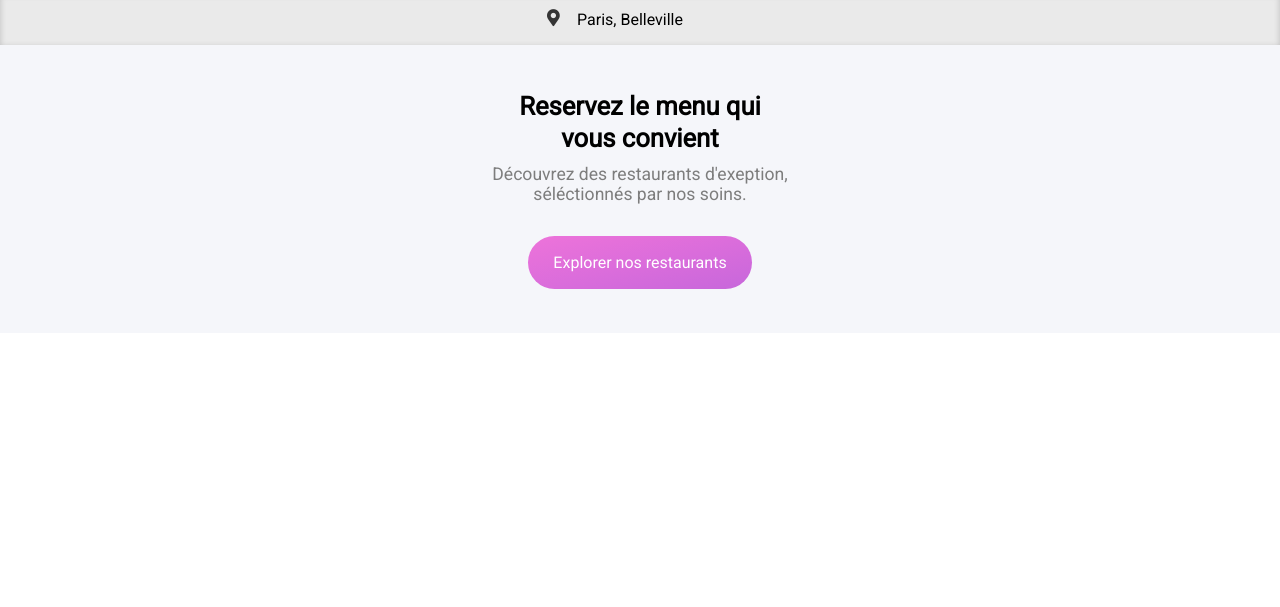
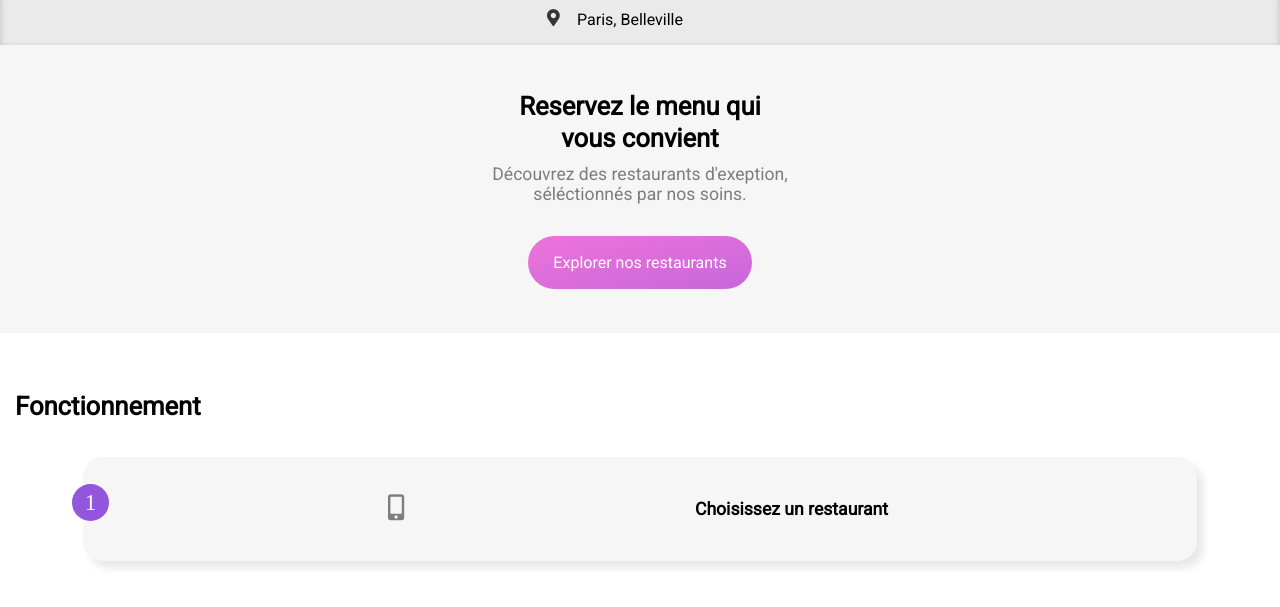
Before and after one commit to Laaguidi/AitLaaguidiYassine_3_03122020, a plain HTML site: page index.html in a window 1280 px wide. Shown: the part 71-678 px from the top of the page. Drawn offline with Linux system fonts and the light colour scheme; a web font is replaced by a local one.

Commit message:
menu reservation section

```diff
--- a/index.html
+++ b/index.html
@@ -35,6 +35,19 @@
                     <a class="btn" href="#">Explorer nos restaurants</a>
             </section>
 
+            <section id="fonctionnement">
+                    <h2>Fonctionnement</h2>
+
+                    <a class="find restaurant1" href="#">
+                        <div class="find-restaurant">
+                            <div class="numero">1</div>
+                            <div class="mobile-icon"><i class="fas fa-mobile-alt"></i></div>
+                            <h4>Choisissez un restaurant</h4>
+                        </div>
+                    </a>
+
+            </section>
+
         </main>
 
     </body>
--- a/styles/style.css
+++ b/styles/style.css
@@ -1,4 +1,5 @@
 /* bases */
+
 *,::before,::after {
   box-sizing: border-box;
   margin: 0;
@@ -11,11 +12,18 @@ main {
 
 h2 {
   font-family: 'Roboto', sans-serif;
+  font-size: 1.6rem;
+}
+
+h4 {
+  font-family: 'Roboto', sans-serif;
+  font-size: 1.1em;
 }
 
 p {
   font-family: 'Roboto', sans-serif;
 }
+
 /* header */
 
 header {
@@ -54,20 +62,22 @@ header .logo-cont .logo {
 
 .paris-belle-ville {
   color: #353535;
+  font-weight: bold;
 }
 
 #menu-reservation {
   width: 100%;
   height: 18em;
-  background: #f5f6fa;
+  background: #F6F6F6;
   display: flex;
   flex-direction: column;
   justify-content: center;
   align-items: center;
+
 }
 
 #menu-reservation h2 {
-  font-size: 1.6rem;
+  /* font-size: 1.6rem; */
   /* margin-top: 3px;   */
   line-height: 32px;
 }
@@ -105,3 +115,56 @@ header .logo-cont .logo {
   border-radius: 35px;
   background-image: linear-gradient(to left top, #c767db, #d16adb, #db6ddb, #e470da, #ed73da);
 }
+
+/* fonctionnememnt */
+
+#fonctionnement h2 {
+  margin-top: 58px;
+  margin-left: 15px;
+}
+
+#fonctionnement  .restaurant1 {
+  text-decoration: none;
+  display: flex;
+  justify-content: center;
+  padding-top: 36px;
+}
+
+#fonctionnement .find-restaurant {
+  width: 87vw;
+  height: 13vh;
+  background: #F6F6F6;
+  display: flex;
+  /* justify-content: center; */
+  justify-content: space-evenly;
+  align-items: center;
+  border-radius: 20px;
+  box-shadow: 6px 7px 8px rgb(233 231 231);
+  position: relative;
+}
+
+#fonctionnement .find-restaurant .numero {
+  background: #9356DC;
+  width: 2.3rem;
+  height: 2.3rem;
+  font-size: 1.44rem;
+  border-radius: 50%;
+  display: flex;
+  justify-content: center;
+  align-items: center;
+  color: white;
+  position: absolute;
+  top: 27px;
+  left: -11px;
+}
+
+#fonctionnement .find-restaurant .mobile-icon {
+  font-size: 1.62em;
+  color: #7E7E7E;
+  padding-left: 14px;
+}
+
+#fonctionnement .find-restaurant h4 {
+  color: black;
+  padding-right: 18px;
+}
```
